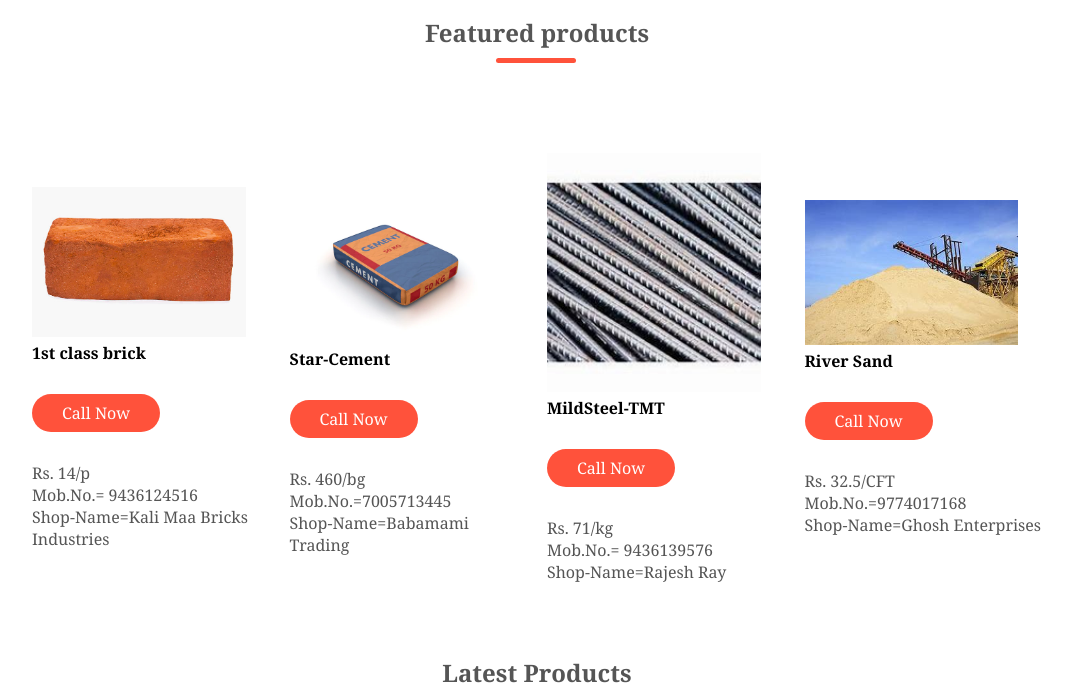
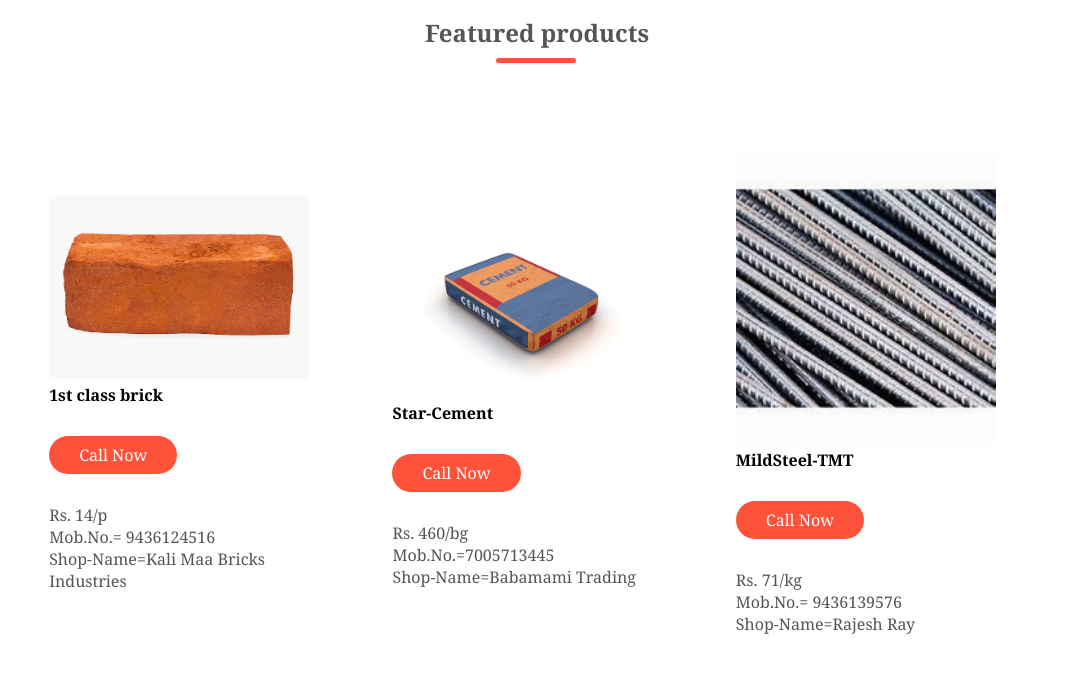
Before and after one commit to Ranakghosh7/Dream-Construction, a plain HTML site: page index.html in a window 1280 px wide. Shown: the part 1248-1940 px from the top of the page, without its empty margins (103-1175 px from the left). Drawn offline with Linux system fonts and the light colour scheme.

Commit message:
Change flex-basis of col-4 from 25% to 30%

```diff
--- a/style.css
+++ b/style.css
@@ -98,7 +98,7 @@
     padding-right: 25px;
 }
 .col-4{
-    flex-basis: 25%;
+    flex-basis: 30%;
     padding: 10px;
     min-width: 200px;
     margin-bottom: 50px;
```
